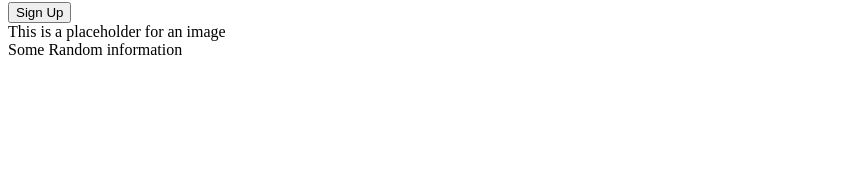
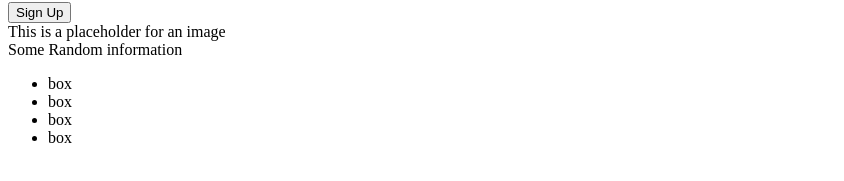
Before and after one commit to anshkumar005/scratch-landing-page, a plain HTML site: page index.html in a window 1280 px wide. Shown: the part 213-394 px from the top of the page, without its empty margins (0-844 px from the left). Drawn offline with Linux system fonts and the light colour scheme.

Commit message:
just checking whether did push or commit in the repo

```diff
--- a/index.html
+++ b/index.html
@@ -30,6 +30,12 @@
 
         <div class="container2">
             <div>Some Random information</div>
+            <ul>
+                <li><div>box</div></li>
+                <li><div>box</div></li>
+                <li><div>box</div></li>
+                <li><div>box</div></li>
+            </ul>
         </div>
 
     </div>
```
